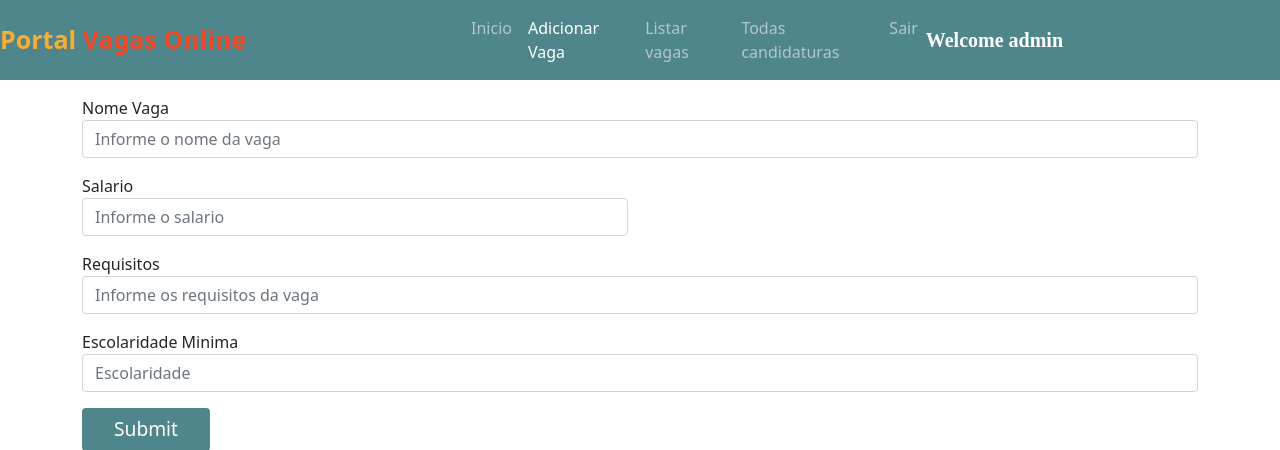
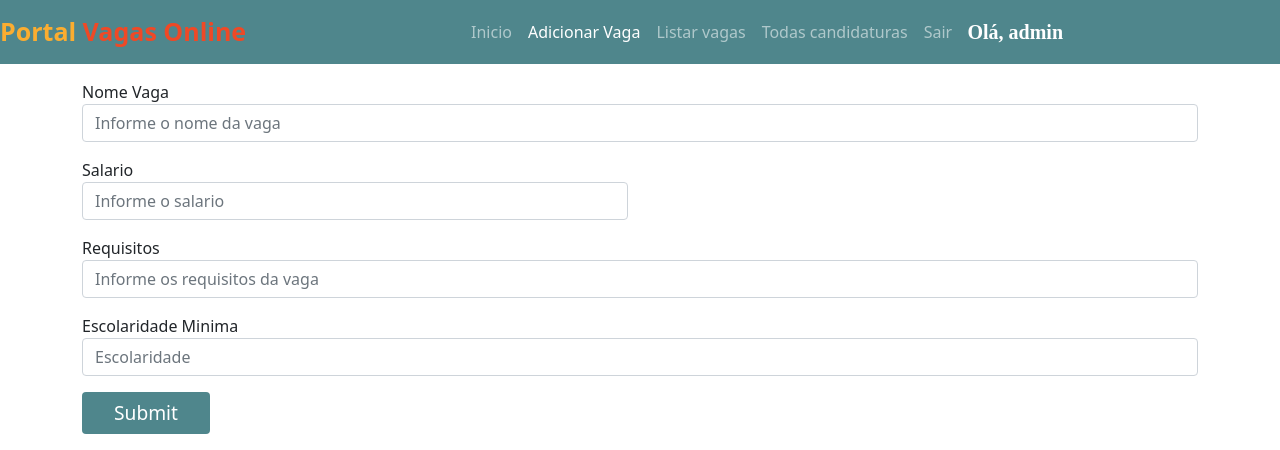
Before and after one commit to jannekelly/online_job, a Django app: page /add_job/ in a window 1280 px wide. Shown: the top 450 px of the page. Run offline with Django 4.2, Linux system fonts and the light colour scheme; a user stored in the database is signed in.

Commit message:
atualização html

```diff
--- a/core/templates/company_navbar.html
+++ b/core/templates/company_navbar.html
@@ -59,7 +59,7 @@
           </li>
         </ul>
         <a class="navbar-brand" style="font-weight: bold; font-family: 'Times New Roman', Times, serif;"
-          href="#">Welcome {{request.user.username}}</a>
+          href="#">Olá, {{request.user.username}}</a>
       </div>
     </div>
   </nav>
--- a/core/templates/user_navbar.html
+++ b/core/templates/user_navbar.html
@@ -53,7 +53,7 @@
             </li>
           </ul>
           <a class="navbar-brand" style="font-weight: bold; font-family: 'Times New Roman', Times, serif;"
-            href="#">Welcome {{request.user.get_full_name}}</a>
+            href="#">Olá,  {{request.user.get_full_name}}</a>
         </div>
       </div>
   </nav>
```
